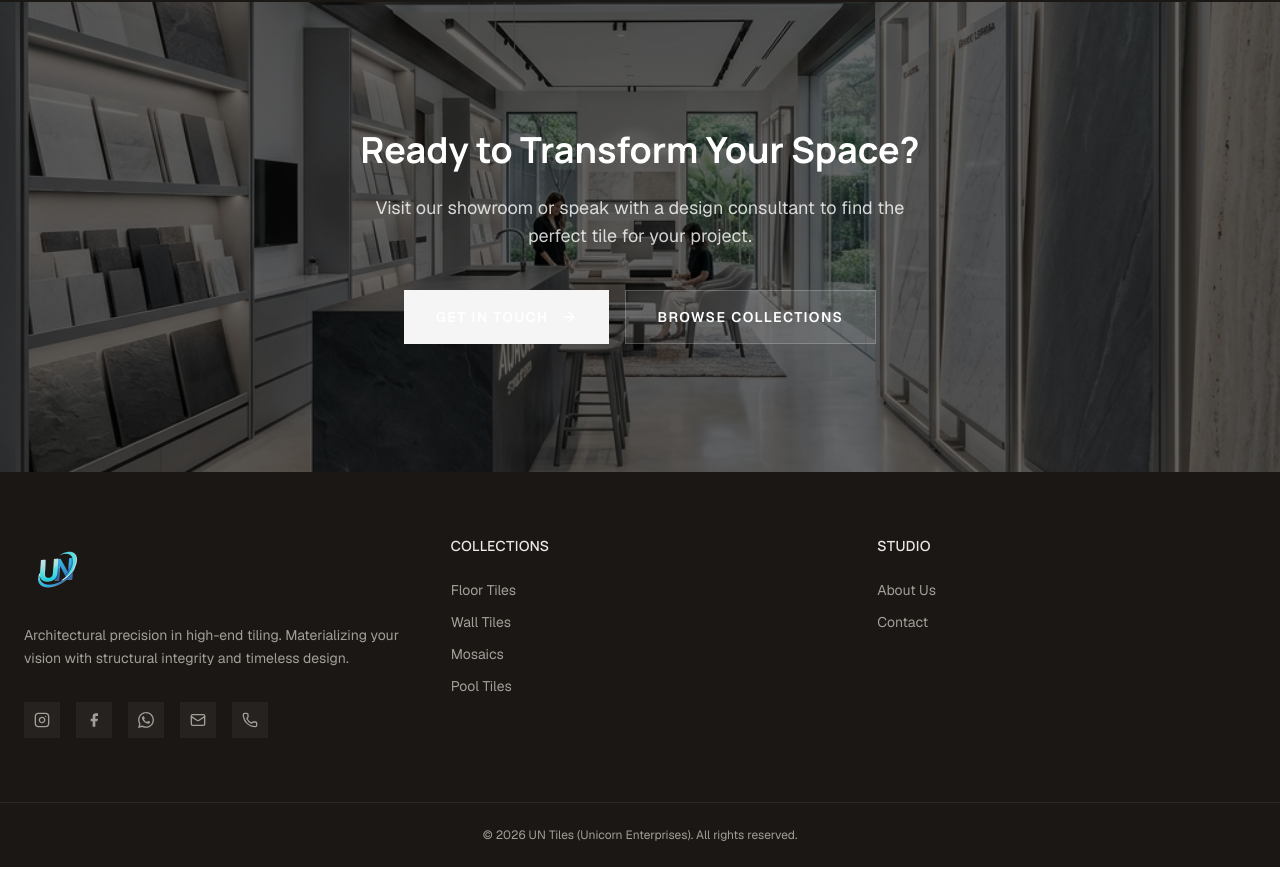
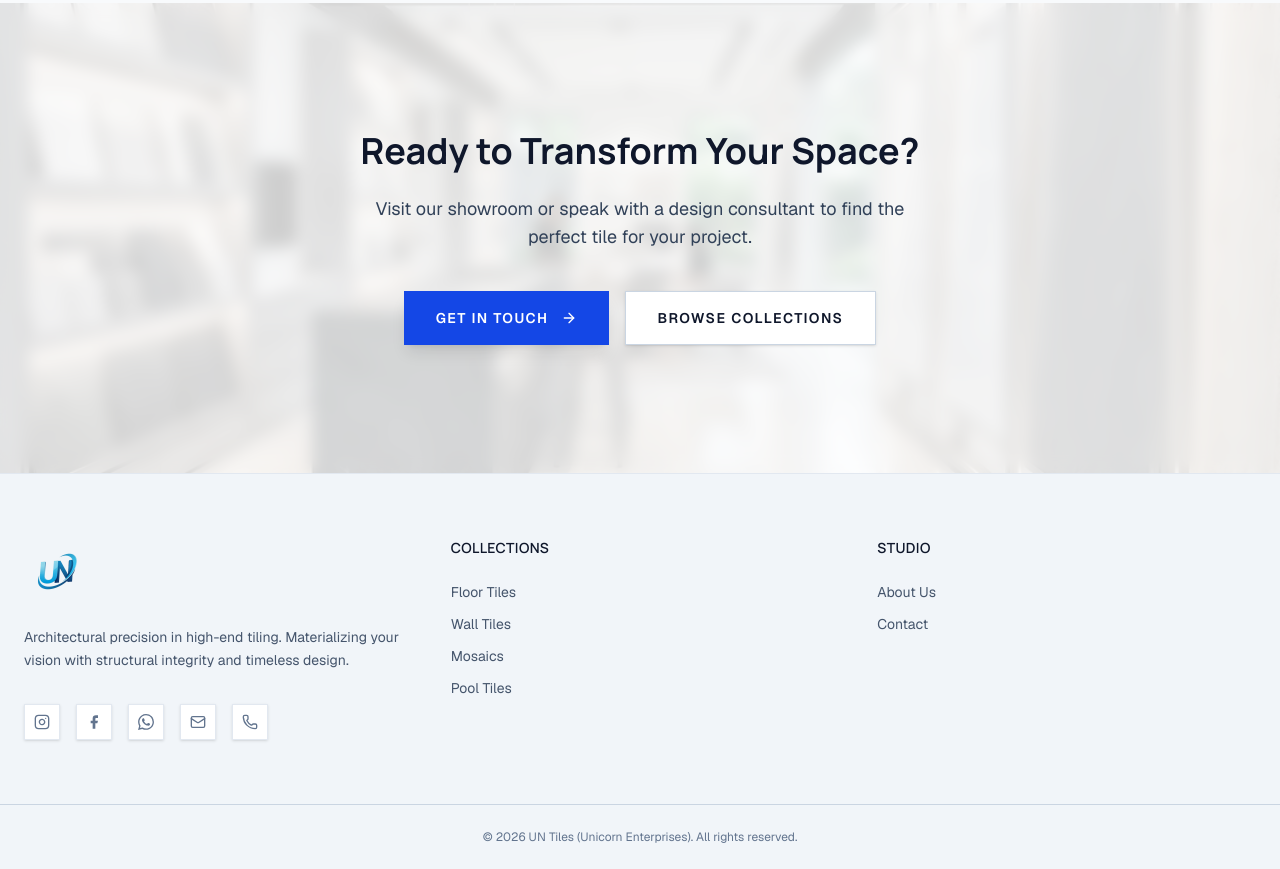
Before and after one commit to batman2400/UN-Tiles, a Next.js app: page / in a window 1280 px wide. Shown: the part 2839-3708 px from the top of the page. Built offline with nearby package versions, Linux system fonts and the light colour scheme; no server answers; the database is empty.

Commit message:
style: redesign bottom page sections to light theme

```diff
--- a/src/app/(public)/page.tsx
+++ b/src/app/(public)/page.tsx
@@ -148,8 +148,8 @@ export default async function Home() {
       </section>
 
       {/* ══════ STATS BAR ══════ */}
-      <section className="bg-surface-dark py-20">
-        <div className="max-w-5xl mx-auto px-6 grid grid-cols-2 md:grid-cols-4 gap-10 text-on-surface-dark">
+      <section className="bg-slate-50 py-20 border-t border-slate-200">
+        <div className="max-w-5xl mx-auto px-6 grid grid-cols-2 md:grid-cols-4 gap-10 text-slate-900">
           <StatsCounter end={500} suffix="+" label="Projects Completed" />
           <StatsCounter end={20} suffix="+" label="Years Experience" />
           <StatsCounter end={4} label="Sourcing Locations" />
@@ -171,26 +171,26 @@ export default async function Home() {
             className="object-cover"
           />
         </ParallaxLayer>
-        <div className="absolute inset-0 bg-black/60" />
+        <div className="absolute inset-0 bg-white/80 backdrop-blur-sm" />
         <div className="relative z-10 max-w-3xl mx-auto px-6 text-center">
           <ScrollReveal>
-            <h2 className="text-3xl md:text-4xl font-display font-bold text-white mb-6">
+            <h2 className="text-3xl md:text-4xl font-display font-bold text-slate-900 mb-6">
               Ready to Transform Your Space?
             </h2>
-            <p className="text-lg text-white/80 mb-10 max-w-xl mx-auto">
+            <p className="text-lg text-slate-700 mb-10 max-w-xl mx-auto">
               Visit our showroom or speak with a design consultant to find the perfect tile for your project.
             </p>
             <div className="flex flex-col sm:flex-row gap-4 justify-center">
               <Link
                 href="/contact"
-                className="kinetic-button inline-flex items-center justify-center space-x-3 bg-accent text-on-accent px-8 py-4 uppercase tracking-widest text-sm font-semibold hover:bg-accent/90 transition-colors"
+                className="kinetic-button inline-flex items-center justify-center space-x-3 bg-blue-700 text-white px-8 py-4 uppercase tracking-widest text-sm font-semibold hover:bg-blue-800 transition-colors shadow-lg"
               >
                 <span>Get in Touch</span>
                 <ArrowRight className="w-4 h-4" />
               </Link>
               <Link
                 href="/collections"
-                className="kinetic-button inline-flex items-center justify-center space-x-3 bg-white/10 backdrop-blur-sm text-white border border-white/20 px-8 py-4 uppercase tracking-widest text-sm font-semibold hover:bg-white/20 transition-colors"
+                className="kinetic-button inline-flex items-center justify-center space-x-3 bg-white text-slate-900 border border-slate-300 px-8 py-4 uppercase tracking-widest text-sm font-semibold hover:bg-slate-50 hover:border-slate-400 transition-colors shadow-sm"
               >
                 <span>Browse Collections</span>
               </Link>
--- a/src/components/Footer.tsx
+++ b/src/components/Footer.tsx
@@ -4,7 +4,7 @@ import Image from "next/image";
 
 export function Footer() {
   return (
-    <footer className="bg-surface-dark text-on-surface-dark">
+    <footer className="bg-slate-100 text-slate-900 border-t border-slate-200">
       {/* Main footer */}
       <div className="max-w-7xl mx-auto px-6 py-16 grid grid-cols-1 md:grid-cols-3 gap-12">
 
@@ -17,34 +17,34 @@ export function Footer() {
               width={200}
               height={64}
               style={{ width: "auto", height: "auto", maxHeight: "64px" }}
-              className="logo-edge-blend brightness-150 contrast-75 transition-transform duration-500 hover:scale-[1.03]"
+              className="logo-edge-blend transition-transform duration-500 hover:scale-[1.03]"
             />
           </Link>
-          <p className="text-sm text-on-surface-dark-variant leading-relaxed">
+          <p className="text-sm text-slate-600 leading-relaxed">
             Architectural precision in high-end tiling. Materializing your vision with structural integrity and timeless design.
           </p>
           <div className="flex space-x-4 pt-2">
-            <a href="https://www.instagram.com/un_tiles_?utm_source=ig_web_button_share_sheet&igsh=ZDNlZDc0MzIxNw==" target="_blank" rel="noopener noreferrer" className="w-9 h-9 bg-surface-dark-elevated flex items-center justify-center text-on-surface-dark-variant hover:bg-accent hover:text-on-accent transition-colors duration-300" aria-label="Instagram">
+            <a href="https://www.instagram.com/un_tiles_?utm_source=ig_web_button_share_sheet&igsh=ZDNlZDc0MzIxNw==" target="_blank" rel="noopener noreferrer" className="w-9 h-9 bg-white border border-slate-200 flex items-center justify-center text-slate-500 hover:bg-blue-600 hover:text-white hover:border-blue-600 transition-colors duration-300 shadow-sm" aria-label="Instagram">
               <svg className="w-4 h-4" viewBox="0 0 24 24" fill="none" stroke="currentColor" strokeWidth="2" strokeLinecap="round" strokeLinejoin="round">
                 <rect x="2" y="2" width="20" height="20" rx="5" ry="5"></rect>
                 <path d="M16 11.37A4 4 0 1 1 12.63 8 4 4 0 0 1 16 11.37z"></path>
                 <line x1="17.5" y1="6.5" x2="17.51" y2="6.5"></line>
               </svg>
             </a>
-            <a href="https://www.facebook.com/unicornenterpriseslk/" target="_blank" rel="noopener noreferrer" className="w-9 h-9 bg-surface-dark-elevated flex items-center justify-center text-on-surface-dark-variant hover:bg-accent hover:text-on-accent transition-colors duration-300" aria-label="Facebook">
+            <a href="https://www.facebook.com/unicornenterpriseslk/" target="_blank" rel="noopener noreferrer" className="w-9 h-9 bg-white border border-slate-200 flex items-center justify-center text-slate-500 hover:bg-blue-600 hover:text-white hover:border-blue-600 transition-colors duration-300 shadow-sm" aria-label="Facebook">
               <svg className="w-4 h-4" viewBox="0 0 24 24" fill="currentColor">
                 <path d="M18 2h-3a5 5 0 0 0-5 5v3H7v4h3v8h4v-8h3l1-4h-4V7a1 1 0 0 1 1-1h3z" />
               </svg>
             </a>
-            <a href="https://wa.me/94773508325" target="_blank" rel="noopener noreferrer" className="w-9 h-9 bg-surface-dark-elevated flex items-center justify-center text-on-surface-dark-variant hover:bg-accent hover:text-on-accent transition-colors duration-300" aria-label="WhatsApp">
+            <a href="https://wa.me/94773508325" target="_blank" rel="noopener noreferrer" className="w-9 h-9 bg-white border border-slate-200 flex items-center justify-center text-slate-500 hover:bg-blue-600 hover:text-white hover:border-blue-600 transition-colors duration-300 shadow-sm" aria-label="WhatsApp">
               <svg className="w-4 h-4" viewBox="0 0 24 24" fill="currentColor">
                 <path d="M17.472 14.382c-.297-.149-1.758-.867-2.03-.967-.273-.099-.471-.148-.67.15-.197.297-.767.966-.94 1.164-.173.199-.347.223-.644.075-.297-.15-1.255-.463-2.39-1.475-.883-.788-1.48-1.761-1.653-2.059-.173-.297-.018-.458.13-.606.134-.133.298-.347.446-.52.149-.174.198-.298.298-.497.099-.198.05-.371-.025-.52-.075-.149-.669-1.612-.916-2.207-.242-.579-.487-.5-.669-.51-.173-.008-.371-.01-.57-.01-.198 0-.52.074-.792.372-.272.297-1.04 1.016-1.04 2.479 0 1.462 1.065 2.875 1.213 3.074.149.198 2.096 3.2 5.077 4.487.709.306 1.262.489 1.694.625.712.227 1.36.195 1.871.118.571-.085 1.758-.719 2.006-1.413.248-.694.248-1.289.173-1.413-.074-.124-.272-.198-.57-.347m-5.421 7.403h-.004a9.87 9.87 0 0 1-5.031-1.378l-.361-.214-3.741.982.998-3.648-.235-.374a9.86 9.86 0 0 1-1.51-5.26c.001-5.45 4.436-9.884 9.888-9.884 2.64 0 5.122 1.03 6.988 2.898a9.825 9.825 0 0 1 2.893 6.994c-.003 5.45-4.437 9.884-9.885 9.884m8.413-18.297A11.815 11.815 0 0 0 12.05 0C5.495 0 .16 5.335.157 11.892c0 2.096.547 4.142 1.588 5.945L.057 24l6.305-1.654a11.882 11.882 0 0 0 5.683 1.448h.005c6.554 0 11.89-5.335 11.893-11.893a11.821 11.821 0 0 0-3.48-8.413z" />
               </svg>
             </a>
-            <a href="mailto:fade16022025@gmail.com" className="w-9 h-9 bg-surface-dark-elevated flex items-center justify-center text-on-surface-dark-variant hover:bg-accent hover:text-on-accent transition-colors duration-300">
+            <a href="mailto:fade16022025@gmail.com" className="w-9 h-9 bg-white border border-slate-200 flex items-center justify-center text-slate-500 hover:bg-blue-600 hover:text-white hover:border-blue-600 transition-colors duration-300 shadow-sm">
               <Mail className="w-4 h-4" />
             </a>
-            <a href="tel:+94773508325" className="w-9 h-9 bg-surface-dark-elevated flex items-center justify-center text-on-surface-dark-variant hover:bg-accent hover:text-on-accent transition-colors duration-300">
+            <a href="tel:+94773508325" className="w-9 h-9 bg-white border border-slate-200 flex items-center justify-center text-slate-500 hover:bg-blue-600 hover:text-white hover:border-blue-600 transition-colors duration-300 shadow-sm">
               <Phone className="w-4 h-4" />
             </a>
           </div>
@@ -52,29 +52,29 @@ export function Footer() {
 
         {/* Collections */}
         <div>
-          <h4 className="font-display font-semibold tracking-wide text-on-surface-dark text-sm uppercase mb-6">Collections</h4>
-          <ul className="space-y-3 text-sm text-on-surface-dark-variant">
-            <li><Link href="/collections?category=floor" className="hover:text-accent transition-colors duration-300">Floor Tiles</Link></li>
-            <li><Link href="/collections?category=wall" className="hover:text-accent transition-colors duration-300">Wall Tiles</Link></li>
-            <li><Link href="/collections?category=mosaics" className="hover:text-accent transition-colors duration-300">Mosaics</Link></li>
-            <li><Link href="/collections?category=pool-tiles" className="hover:text-accent transition-colors duration-300">Pool Tiles</Link></li>
+          <h4 className="font-display font-semibold tracking-wide text-slate-900 text-sm uppercase mb-6">Collections</h4>
+          <ul className="space-y-3 text-sm text-slate-600">
+            <li><Link href="/collections?category=floor" className="hover:text-blue-600 transition-colors duration-300">Floor Tiles</Link></li>
+            <li><Link href="/collections?category=wall" className="hover:text-blue-600 transition-colors duration-300">Wall Tiles</Link></li>
+            <li><Link href="/collections?category=mosaics" className="hover:text-blue-600 transition-colors duration-300">Mosaics</Link></li>
+            <li><Link href="/collections?category=pool-tiles" className="hover:text-blue-600 transition-colors duration-300">Pool Tiles</Link></li>
           </ul>
         </div>
 
         {/* Studio */}
         <div>
-          <h4 className="font-display font-semibold tracking-wide text-on-surface-dark text-sm uppercase mb-6">Studio</h4>
-          <ul className="space-y-3 text-sm text-on-surface-dark-variant">
-            <li><Link href="/about" className="hover:text-accent transition-colors duration-300">About Us</Link></li>
-            <li><Link href="/contact" className="hover:text-accent transition-colors duration-300">Contact</Link></li>
+          <h4 className="font-display font-semibold tracking-wide text-slate-900 text-sm uppercase mb-6">Studio</h4>
+          <ul className="space-y-3 text-sm text-slate-600">
+            <li><Link href="/about" className="hover:text-blue-600 transition-colors duration-300">About Us</Link></li>
+            <li><Link href="/contact" className="hover:text-blue-600 transition-colors duration-300">Contact</Link></li>
           </ul>
         </div>
 
       </div>
 
       {/* Bottom bar */}
-      <div className="border-t border-white/8">
-        <div className="max-w-7xl mx-auto px-6 py-6 flex flex-col md:flex-row justify-center items-center gap-4 text-xs text-on-surface-dark-variant">
+      <div className="border-t border-slate-300">
+        <div className="max-w-7xl mx-auto px-6 py-6 flex flex-col md:flex-row justify-center items-center gap-4 text-xs text-slate-500">
           <p>&copy; {new Date().getFullYear()} UN Tiles (Unicorn Enterprises). All rights reserved.</p>
         </div>
       </div>
```
